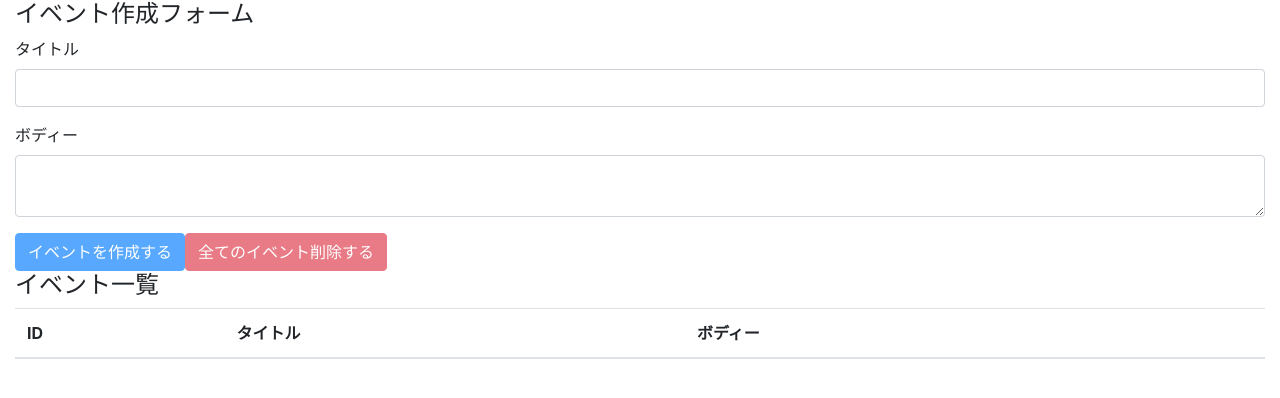
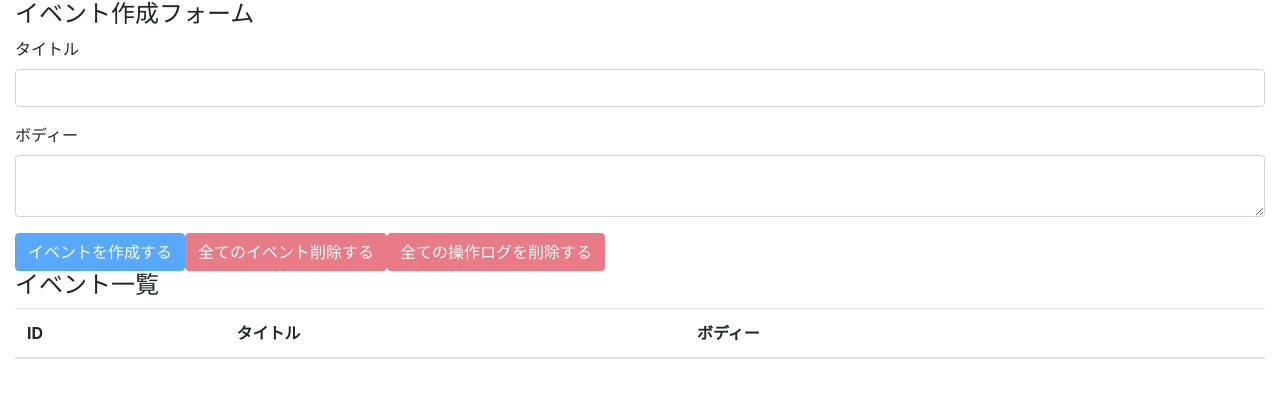
Before and after one commit to TakaShinoda/react-hooks-101, a React (Create React App) app: page / in a window 1280 px wide. Shown: the top 398 px of the page. Built offline with nearby package versions, Linux system fonts and the light colour scheme.

Commit message:
delete all operation logs

```diff
--- a/src/components/EventForm.jsx
+++ b/src/components/EventForm.jsx
@@ -40,6 +40,17 @@
 
     const unCreatable = title === '' || body === ''
 
+    const deleteAllOperationLogs = e => {
+        e.preventDefault()
+        const result = window.confirm('全ての操作ログを本当に削除しても良いですか？')
+
+        if(result) {
+            dispatch({
+                type: DELETE_ALL_ORERATION_LOGS
+            })
+        }
+    }
+
     return (
         <>
             <h4>イベント作成フォーム</h4>
@@ -56,6 +67,7 @@
 
                 <button className="btn btn-primary" onClick={addEvent} disabled={unCreatable}>イベントを作成する</button>
                 <button className="btn btn-danger" onClick={deleteAllEvents} disabled={state.events.length === 0}>全てのイベント削除する</button>
+                <button className="btn btn-danger" onClick={deleteAllOperationLogs} disabled={state.operationLogs.length === 0}>全ての操作ログを削除する</button>
             </form>
         </>
 )}
```
